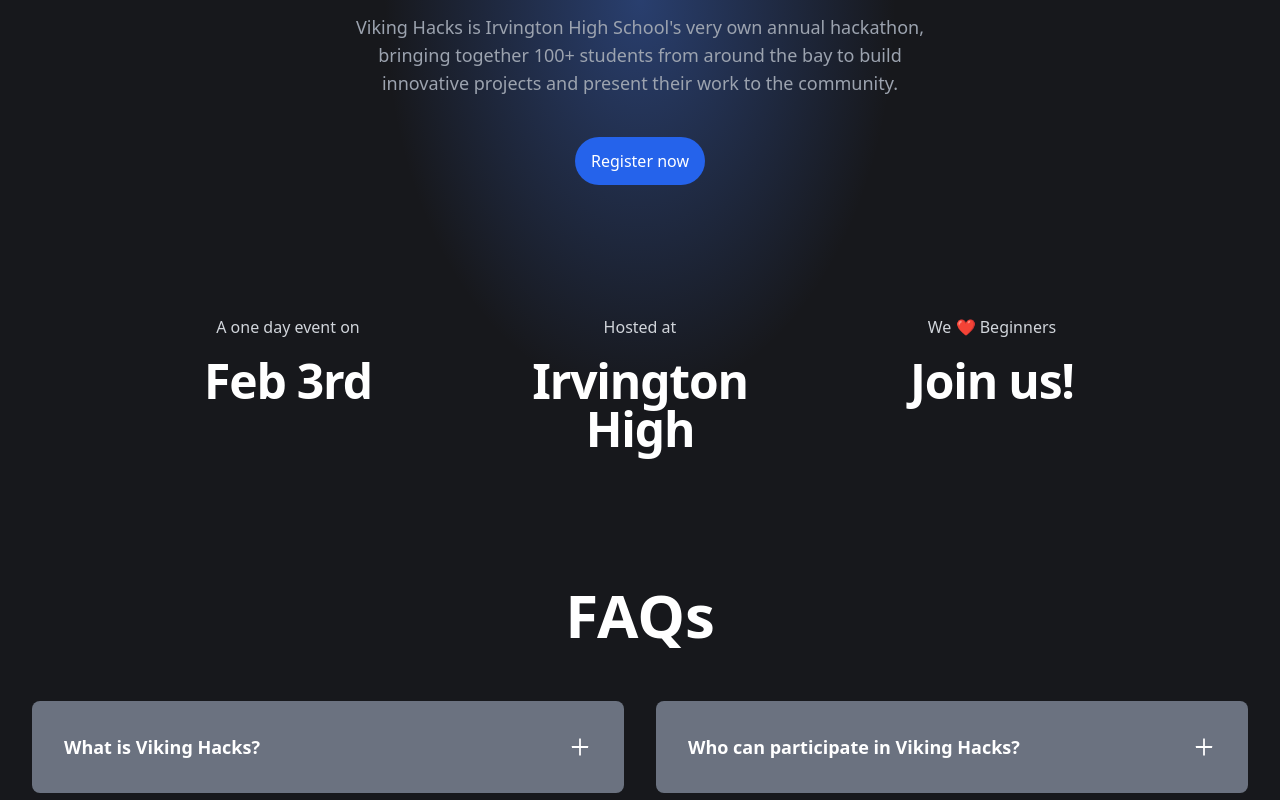
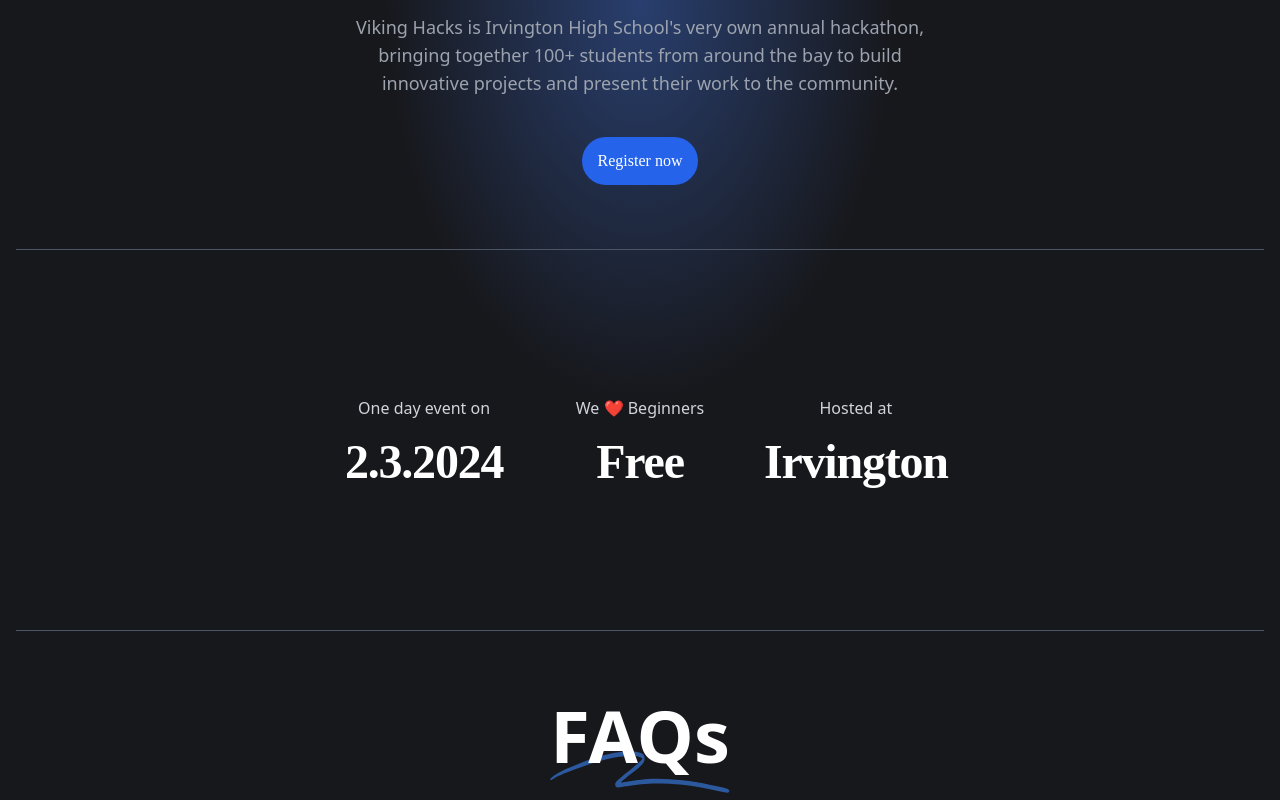
Before and after one commit to Mishra-Manit/VikingHacksWebsite, a Next.js app: page / in a window 1280 px wide. Shown: the part 400-1200 px from the top of the page. Built offline with nearby package versions, Linux system fonts and the light colour scheme.

Commit message:
reformat and recolor

```diff
--- a/app/page.tsx
+++ b/app/page.tsx
@@ -7,9 +7,9 @@
 import FAQs from '../components/FAQs';
 
 const details = [
-  { id: 1, name: 'A one day event on', value: 'Feb 3rd' },
-  { id: 2, name: "Hosted at", value: 'Irvington High' },
-  { id: 3, name: "We ❤️ Beginners", value: "Join us!" },
+  { id: 1, name: 'One day event on', value: '2.3.2024' },
+  { id: 2, name: "We ❤️ Beginners", value: "Free" },
+  { id: 3, name: "Hosted at", value: 'Irvington' },
 ]
 
 export default function HomePage() {
@@ -38,19 +38,20 @@
           Viking Hacks is Irvington High School&apos;s very own annual hackathon, bringing together 100+ students from around the bay to build innovative projects and present their work to the community.
         </h2>
         <Link
-          className="bg-blue-600 rounded-3xl text-white font-medium px-4 py-3 sm:mt-10 mt-8 hover:bg-blue-500 transition"
+          className="bg-blue-600 rounded-3xl text-white font-mono font-medium px-4 py-3 sm:mt-10 mt-8 hover:bg-blue-500 transition"
           // className="bg-slate-700 ring-1 ring-yellow-200 rounded-3xl text-white font-medium px-4 py-3 sm:mt-10 mt-8 hover:bg-slate-500 transition"
           href="/register"
         >
           Register now
         </Link>
-        <div className="py-24 sm:py-32">
+        <hr className="my-10 md:my-16 border-gray-600 w-full"/>
+        <div className="py-10 sm:py-20">
           <div className="mx-auto max-w-7xl px-6 lg:px-8">
             <dl className="grid grid-cols-1 gap-x-8 gap-y-16 text-center lg:grid-cols-3">
               {details.map((detail) => (
                 <div key={detail.id} className="mx-auto flex max-w-xs flex-col gap-y-4">
                   <dt className="text-base leading-7 text-gray-300">{detail.name}</dt>
-                <dd className="text-3xl font-semibold tracking-tight text-white sm:text-5xl">
+                  <dd className="text-5xl font-mono font-semibold tracking-tight text-white md:text-5xl">
                     {detail.value}
                   </dd>
                 </div>
@@ -58,9 +59,8 @@
             </dl>
           </div>
         </div>
-
+        <hr className="my-10 md:my-16 border-gray-600 w-full"/>
         <FAQs />
-
       </main>
       <Footer />
     </div>
--- a/components/FAQs.tsx
+++ b/components/FAQs.tsx
@@ -1,5 +1,6 @@
 import React from 'react';
 import FAQ from './FAQ';
+import SquigglyLines from "../components/SquigglyLines";
 
 const faqsData = [
   {
@@ -66,9 +67,15 @@
 
 const FAQs: React.FC = () => {
   return (
-    <section className="w-full pt-1">
+    <section className="w-full py-1 mb-8">
       <div className="container mx-auto px-4">
-        <h2 className="text-6xl pb-6 font-bold text-center text-white mb-8">FAQs</h2>
+        {/* <h2 className="text-6xl pb-6 font-bold text-center text-white mb-8">FAQs</h2> */}
+        <h1 className="mx-auto max-w-4xl font-display text-5xl font-bold tracking-normal text-gray-300 sm:text-7xl mb-10">
+          <span className="relative whitespace-nowrap text-white">
+            <SquigglyLines />
+            <span className="relative">FAQs</span>
+          </span>{" "}
+        </h1>
         <div className="grid items-start auto-columns-auto grid-cols-1 md:grid-cols-2 gap-8">
           {faqsData.map(faq => (
             <FAQ key={faq.id} question={faq.question} answer={faq.answer} />
--- a/tailwind.config.js
+++ b/tailwind.config.js
@@ -6,6 +6,9 @@
     "./app/**/*.{js,ts,jsx,tsx}",
   ],
   theme: {
+    fontFamily: {
+      'mono': ['Space Mono']
+    },
     extend: {
       screens: {
         xs: "330px",
```
Also changed, not shown: 1 other file (tests, documents, lock files or other folders). Lines whose indentation alone changed are shown as unchanged.
